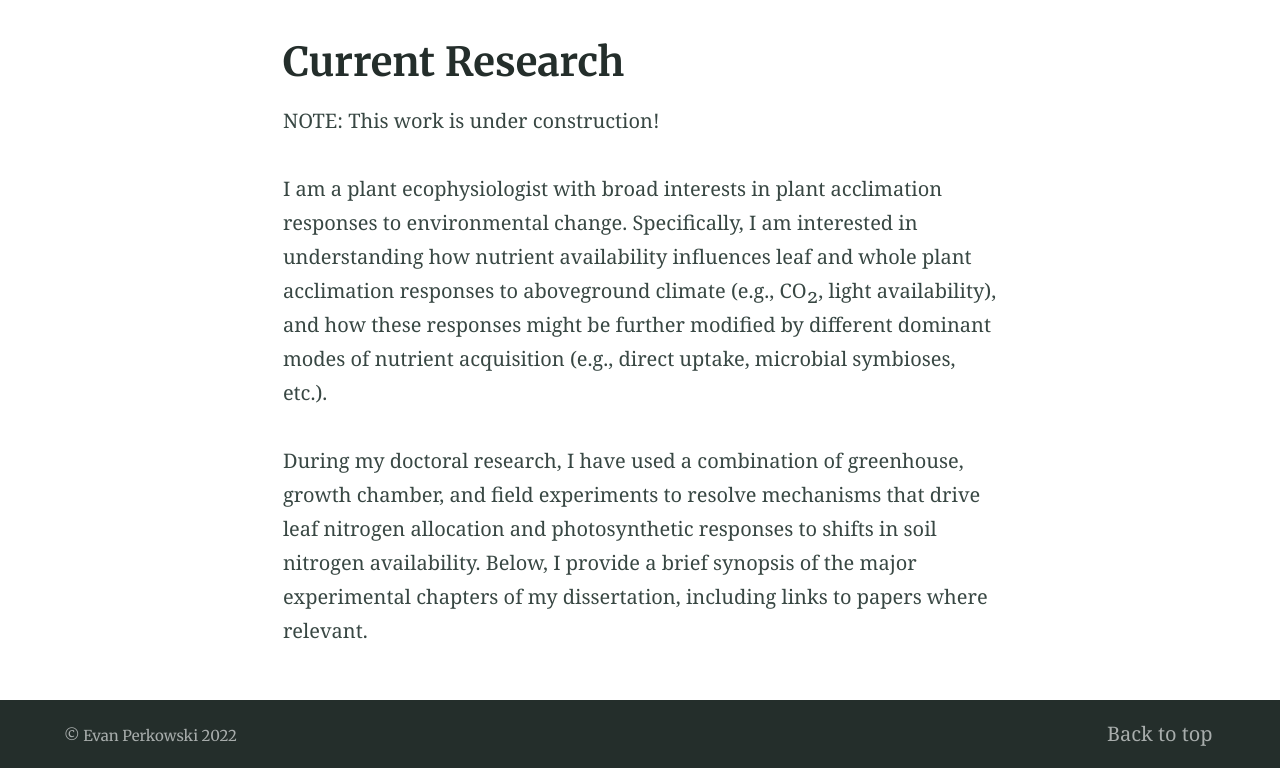
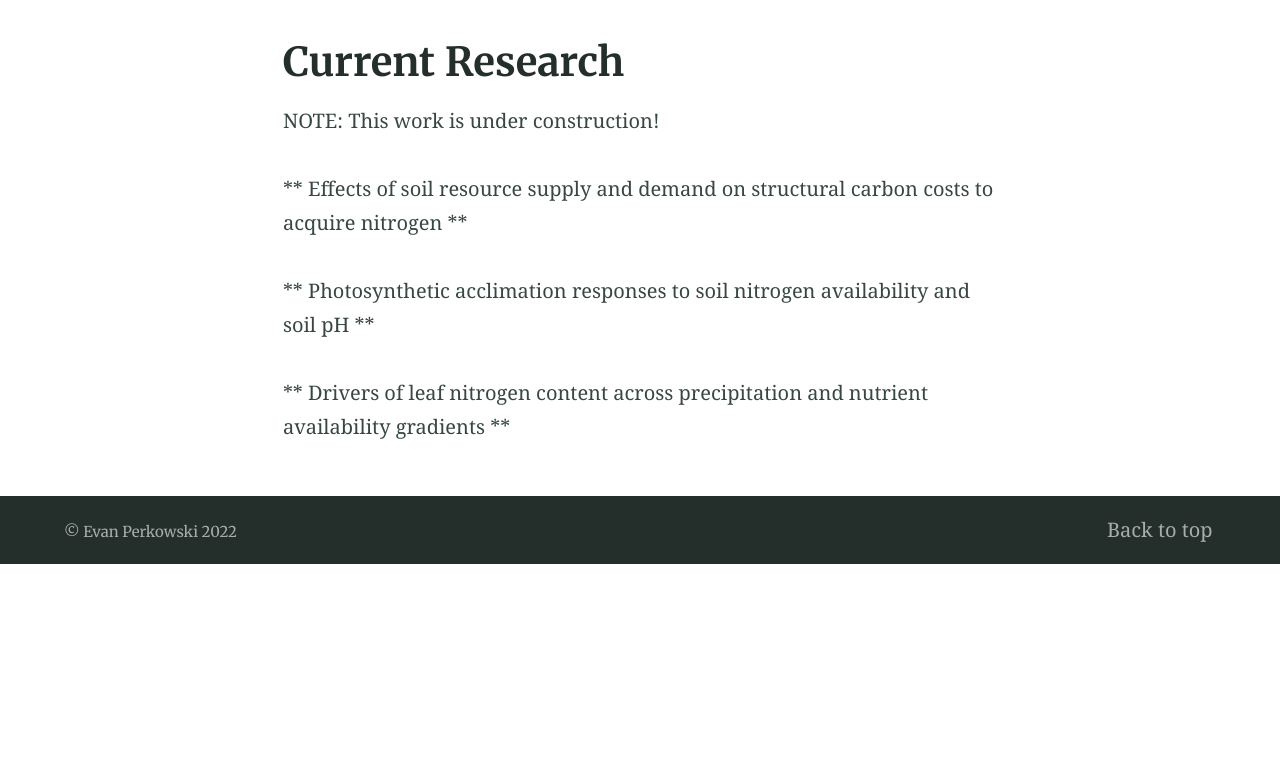
Before and after one commit to eaperkowski/eaperkowski.github.io, a Jekyll site: the page built from research.md, in a window 1280 px wide. Shown: the part 424-1192 px from the top of the page. Built offline with Jekyll 4.4.1, drawn with Linux system fonts in a browser that asks for light colours; after the commit the page ends 988 px from its top, so only the background shows below that.

Commit message:
revise page to now only include major research interests
need brief synopsis still

```diff
--- a/research.md
+++ b/research.md
@@ -5,6 +5,11 @@ feature_image: ["/files/comal_ecolab.jpeg"]
 ---
 NOTE: This work is under construction!
 
-I am a plant ecophysiologist with broad interests in plant acclimation responses to environmental change. Specifically, I am interested in understanding how nutrient availability influences leaf and whole plant acclimation responses to aboveground climate (e.g., CO<sub>2</sub>, light availability), and how these responses might be further modified by different dominant modes of nutrient acquisition (e.g., direct uptake, microbial symbioses, etc.).
 
-During my doctoral research, I have used a combination of greenhouse, growth chamber, and field experiments to resolve mechanisms that drive leaf nitrogen allocation and photosynthetic responses to shifts in soil nitrogen availability. Below, I provide a brief synopsis of the major experimental chapters of my dissertation, including links to papers where relevant.
+** Effects of soil resource supply and demand on structural carbon costs to acquire nitrogen **
+
+
+** Photosynthetic acclimation responses to soil nitrogen availability and soil pH **
+
+
+** Drivers of leaf nitrogen content across precipitation and nutrient availability gradients **
```
